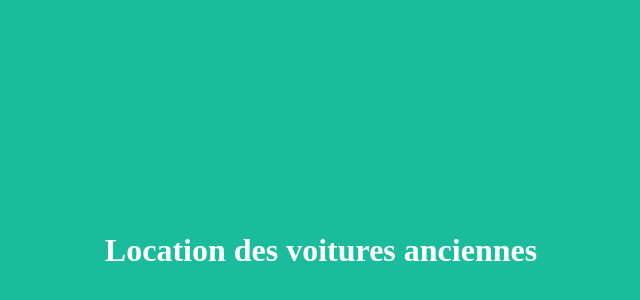
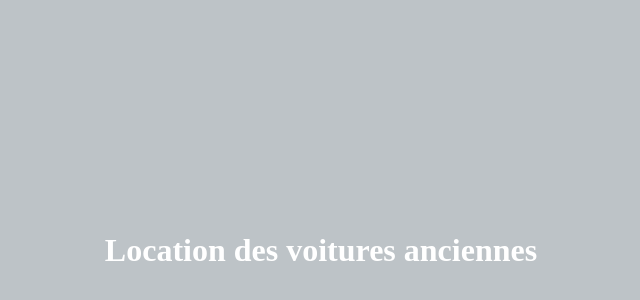
Before and after one commit to Irstenn/LocationVoiture, a plain HTML site: page index.html in a window 1280 px wide. Shown: the part 42-342 px from the top of the page, without its empty margins (319-959 px from the left). Drawn offline with Linux system fonts and the light colour scheme.

Commit message:
modification de la couleur de fond

```diff
--- a/index.html
+++ b/index.html
@@ -6,7 +6,7 @@
     <meta http-equiv="X-UA-Compatible" content="ie=edge">
     <title>Document</title>
 </head>
-<body style="background-color: #1abc9c;">
+<body style="background-color: #bdc3c7;">
     <h1 style="padding-top: 20%; padding-bottom: 20%; text-align: center; color:#ffffff;">Location des voitures anciennes</h1>
 </body>
 </html>
```
